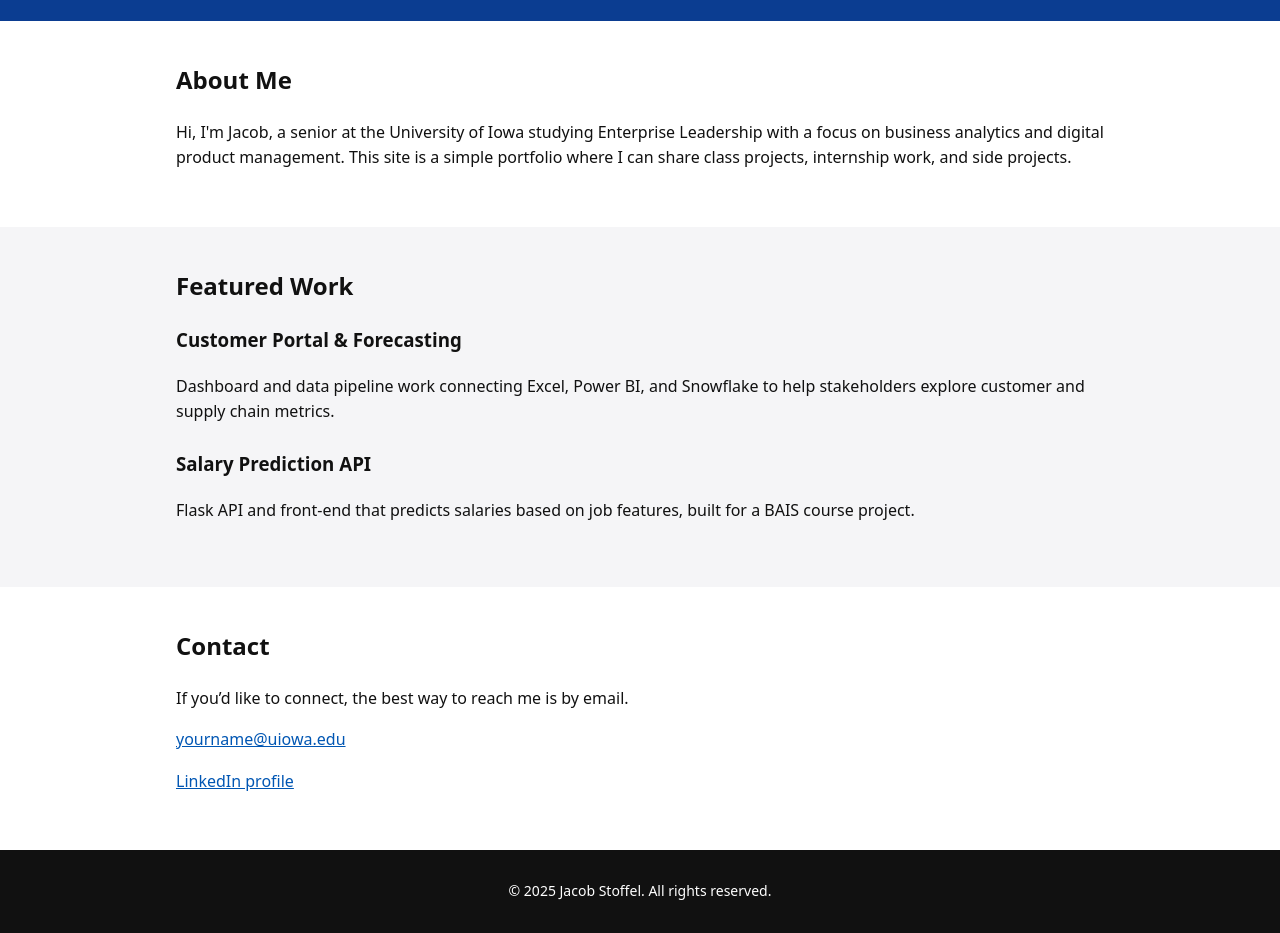
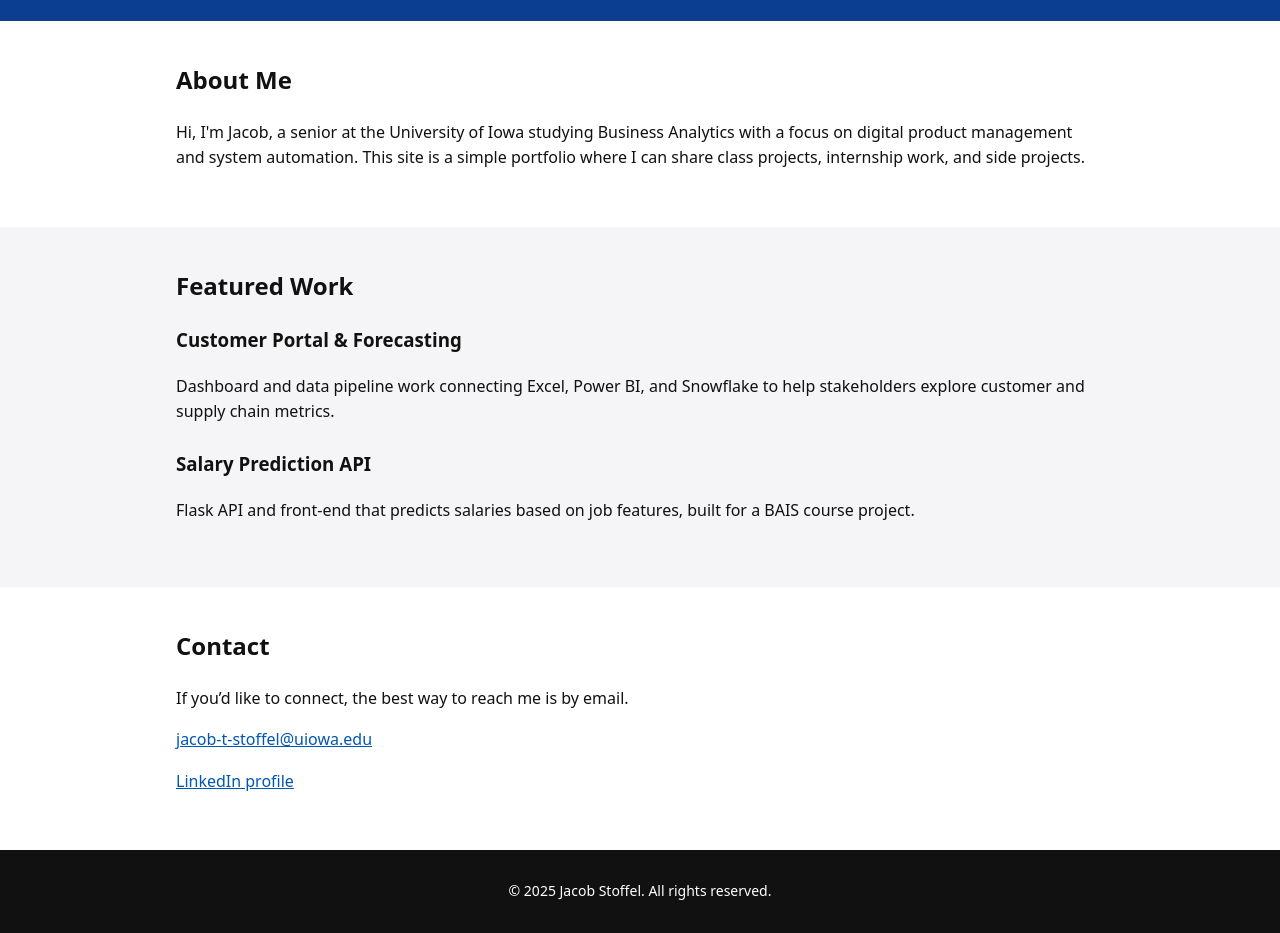
Before and after one commit to JStoff76/portfolio-website, a plain HTML site: page index.html in a window 1280 px wide. Shown: the part 141-1074 px from the top of the page. Drawn offline with Linux system fonts and the light colour scheme.

Commit message:
updated email

```diff
--- a/index.html
+++ b/index.html
@@ -37,7 +37,7 @@
     <section id="about" class="section">
       <div class="container">
         <h2>About Me</h2>
-        <p>Hi, I&apos;m Jacob, a senior at the University of Iowa studying Enterprise Leadership with a focus on business analytics and digital product management. This site is a simple portfolio where I can share class projects, internship work, and side projects.</p>
+        <p>Hi, I&apos;m Jacob, a senior at the University of Iowa studying Business Analytics with a focus on digital product management and system automation. This site is a simple portfolio where I can share class projects, internship work, and side projects.</p>
       </div>
     </section>
 
@@ -61,7 +61,7 @@
       <div class="container">
         <h2>Contact</h2>
         <p>If you’d like to connect, the best way to reach me is by email.</p>
-        <p><a href="mailto:jacob-t-stoffel@uiowa.edu">yourname@uiowa.edu</a></p>
+        <p><a href="mailto:jacob-t-stoffel@uiowa.edu">jacob-t-stoffel@uiowa.edu</a></p>
         <p><a href="https://www.linkedin.com/in/jacobtstoffel/" target="_blank" rel="noopener">LinkedIn profile</a></p>
       </div>
     </section>
```
